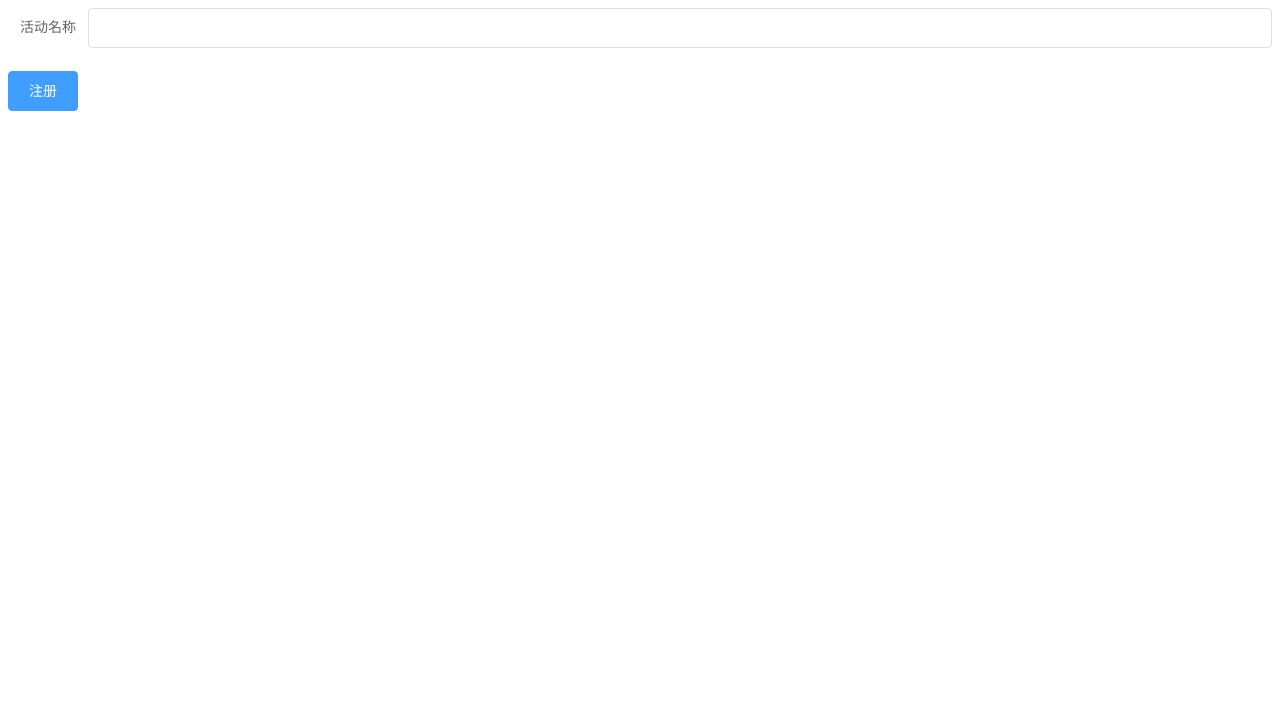
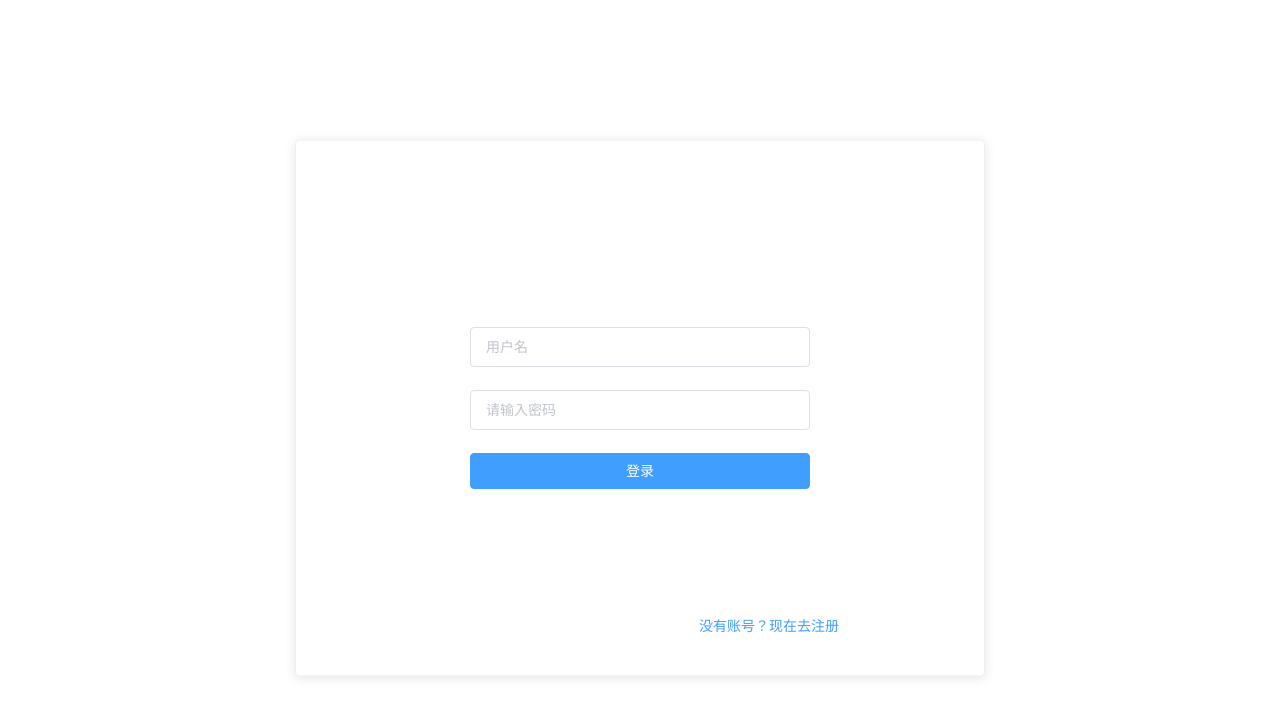
Before and after one commit to jesseice/webSystem, a Vue app: page / in a window 1280 px wide. Shown: the top 718 px of the page. Built offline with nearby package versions, Linux system fonts and the light colour scheme.

Commit message:
写了登录和注册的逻辑和界面（未完善）

```diff
--- a/package.json
+++ b/package.json
@@ -12,6 +12,7 @@
     "core-js": "^3.6.5",
     "element-ui": "^2.15.6",
     "sass": "^1.49.7",
+    "sass-loader": "9.0.0",
     "vue": "^2.6.11",
     "vuex": "^4.0.2"
   },
--- a/view/login/index.vue
+++ b/view/login/index.vue
@@ -3,13 +3,43 @@
     <!-- 账号：<input type="text" v-model="acount" >
     密码：<input type="password" v-model="password" >
     电话：<input type="text" maxlength="11" v-model="phone"> -->
-    <el-form ref="form" :model="form" label-width="80px">
-      <el-form-item label="活动名称">
-      <el-input v-model="acount"></el-input>
-      </el-form-item>
-    </el-form>
-    <!-- <button @click="regist">注册</button> -->
-    <el-button type="primary" @click="regist">注册</el-button>
+    <el-card class="box-card">
+      <!-- 登录 -->
+      <div class="p-login__wrap" v-if="registOrLogin===1">
+        <el-form ref="form1" :model="form" label-width="120px">
+          <el-form-item  prop="acount" :rules="[{ required: true, message: '用户名不能为空'}]">
+            <el-input :clearable='true' placeholder="用户名" v-model="form.acount"></el-input>
+          </el-form-item>
+          <el-form-item>
+            <el-input :clearable='true' placeholder="请输入密码" v-model="form.password" show-password></el-input>
+            <!-- <el-input  v-model="input" show-password></el-input> -->
+          </el-form-item>
+          <el-button type="primary" size="medium" @click="login">登录</el-button>
+        </el-form>
+        <el-button type="text" @click="changeInput(1)">没有账号？现在去注册</el-button>
+      </div>
+      <!-- ----------- -->
+      <!-- 注册 -->
+      <div class="p-login__wrap" v-else>
+        <el-form ref="form2" :model="form" label-width="120px">
+          <el-form-item>
+            <el-input :clearable='true' placeholder="用户名" v-model="form.acount"></el-input>
+          </el-form-item>
+          <el-form-item>
+            <el-input :clearable='true' placeholder="设置密码" v-model="form.newPassword" show-password></el-input>
+          </el-form-item>
+          <el-form-item>
+            <el-input :clearable='true' placeholder="确认密码" v-model="form.password" show-password></el-input>
+          </el-form-item>
+          <el-form-item>
+            <el-input oninput = "value=value.replace(/[^\d]/g,'')" :clearable='true' placeholder="请输入手机号码" v-model="form.phone"></el-input>
+          </el-form-item>
+          <el-button type="primary" size="medium" @click="regist">注册</el-button>
+        </el-form>
+        <el-button type="text" @click="changeInput(0)">已有账号？现在去登录</el-button>
+      </div>
+      <!-- --------------- -->
+    </el-card>
   </div>
 </template>
 
@@ -19,24 +49,91 @@ export default {
 
   data() {
     return {
-      acount: '',
-      password:'',
-      phone:''
+      form:{
+        acount: '',
+        password:'',
+        newPassword:'',
+        phone:''
+      },
+      registOrLogin:1
     };
   },
   methods:{
+    // 登录
+    login(){
+      this.$refs['form1'].validate((valid) => {
+        if (valid) {
+          alert('submit!');
+        } else {
+          console.log('error submit!!');
+          return false;
+        }
+      });
+    },
     // 注册逻辑，有接口请求
     async regist(){
-      const res = await registUser({userName:this.acount,userPassword:this.password,userPhone:this.phone})
+      const form = this.form
+      const res = await registUser({userName:form.acount,userPassword:form.password,userPhone:form.phone})
       if(res.data.errno){
         return console.log('注册失败');
       }
       console.log(res.data.msg)
+    },
+
+    // 切换登录和注册界面
+    changeInput(index){
+      if(index===0){
+        this.registOrLogin = 1
+      }else{
+        this.registOrLogin = 0
+      }
     }
   }
 }
 </script>
 
-<style lang="scss" scoped>
-
+<style lang="scss">
+.p-login{
+  height:100vh;
+  position: relative;
+  .box-card{
+    position: absolute;
+    transform: translate(-50%,-50%);
+    left: 50%;
+    top: 50%;
+    width: 690px;
+    height: 537px;
+    box-sizing: border-box;
+    padding: 30px;
+    .p-login__wrap{
+      position: absolute;
+      transform: translate(-50%,-50%);
+      left: 50%;
+      top: 50%;
+      width: 400px;
+      height: 100%;
+      display: flex;
+      align-items: center;
+      justify-content: center;
+      .el-form{
+        display: flex;
+        flex-direction: column;
+        align-items: center;
+        justify-content: center;
+        .el-form-item__content{
+          margin-left: 0 !important;
+        }
+      }
+      .el-button--text {
+        position: absolute;
+        bottom: 30px;
+        right: 0;
+      }
+      .el-input--suffix,.el-input__inner,
+      .el-button--primary{
+        width: 340px
+      }
+    }
+  }
+}
 </style>
```
Also changed, not shown: 1 other file (tests, documents, lock files or other folders).
